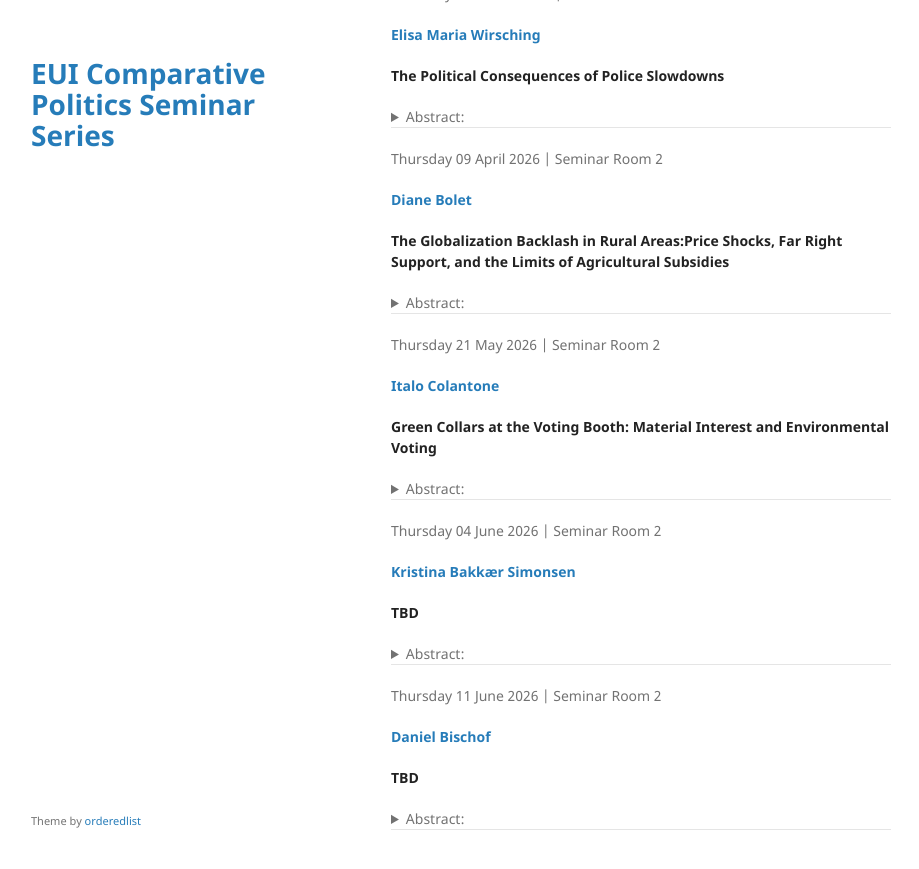
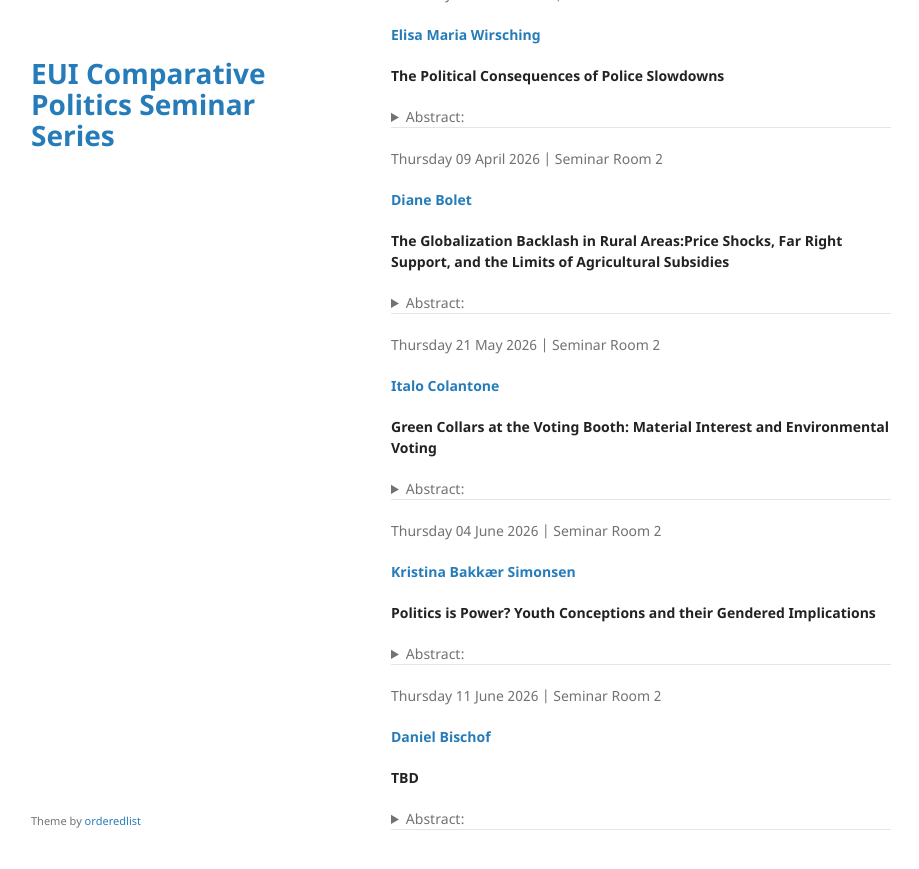
Before and after one commit to cpss-eui/cpss-eui.github.io, a Jekyll site: the page built from index.md, in a window 1280 px wide and 900 px high, scrolled down 1141 px. Shown: the top 869 px of the window, without its empty margins (179-1098 px from the left). Built offline with Jekyll 4.4.1, drawn with Linux system fonts in a browser that asks for light colours; our own code applies the rules of GitHub Pages for plain Markdown files; some of the changed lines change nothing that is shown.

Commit message:
See https://github.com/cpss-eui/comparative-politics-seminar-series/commit/07265812d161df6c97a1143ec221738b0994b057 from refs/heads/main

```diff
--- a/index.md
+++ b/index.md
@@ -267,14 +267,31 @@
 Bakkær Simonsen</a></strong>
 </p>
 
-**TBD**
+**Politics is Power? Youth Conceptions and their Gendered Implications**
 
 <details>
 <summary>
 Abstract:
 </summary>
 <p>
-TBD
+In academic writing and popular discourse, politics is often presented
+as a power game. Because power is culturally constructed as masculine,
+the association of politics with power is believed to repel women from
+and attract men to the political field. While prior research has
+examined such gendered implications from a framing perspective, this
+study takes a step back to ask: How do ordinary citizens themselves
+conceive of politics? Is politics power in citizens’ minds? These
+questions are particularly pertinent for young people, as political
+socialization and political career aspirations take shape during early
+adulthood. Using open-ended survey responses, I therefore analyze the
+semantic similarity of young people’s descriptions of politics and
+power, and I assess how associating politics with power may shape its
+perceived attractiveness to young men and women. Situating the study in
+the US, Germany, and Denmark—countries that differ markedly in women’s
+political representation—the study delivers unique insights into how
+politics is conceived in young people’s minds, with potential
+implications for understanding persistent gender gaps in political
+representation.
 </p>
 </details>
 <hr>
```
Also changed, not shown: 1 other file.
